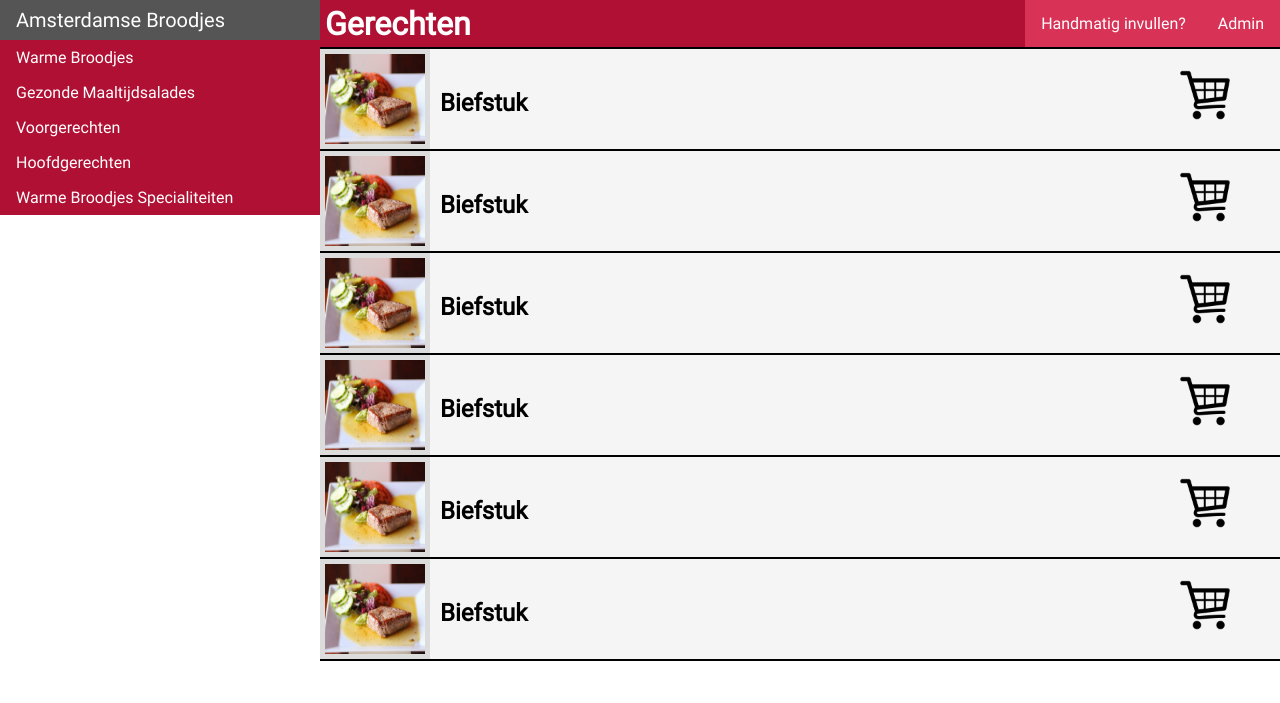
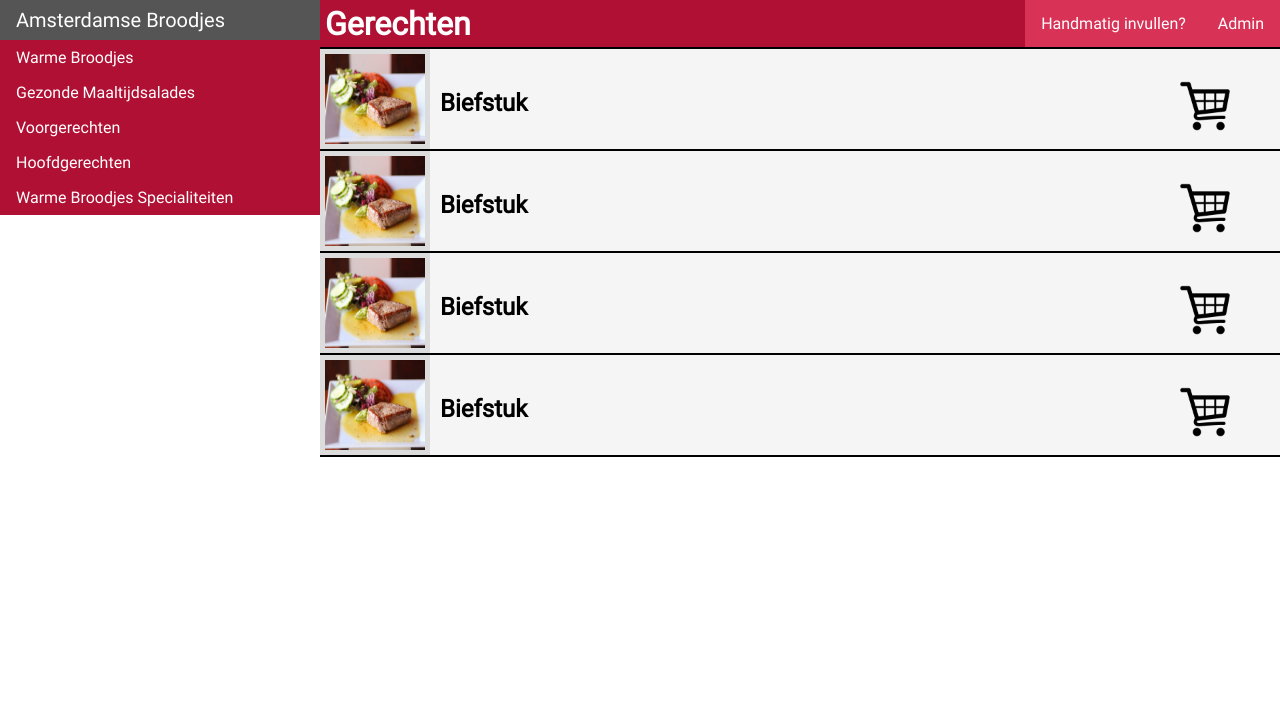
Before and after one commit to RowyDonker/Westpoort, a PHP site: page /?page=1 in a window 1280 px wide. Shown: the top 703 px of the page. Run offline with PHP 8.4, Linux system fonts and the light colour scheme.

Commit message:
Aanpassingen

```diff
--- a/css/style.css
+++ b/css/style.css
@@ -52,7 +52,9 @@ margin-left: 5px;
     background-color: #b01033;
     float: left;
 }
-
+#NAV2 li{
+transition: 0.5s all;
+}
 #NAV2 li a {
     display: block;
     color: white;
@@ -118,12 +120,13 @@ transition: all 0.5s;
 opacity: 1;
 transition: all 0.5s;
 width: 90%;
+visibility: visible;
 }
 .Beschrijving{
 opacity: 0;
 width: 90%;
-height: 57px;
-pos
+visibility: hidden;
+
 }
 .GerechtTekst{
 margin-left: 10%;
@@ -141,6 +144,7 @@ height: 50px;
 width: 50px;
 float: right;
 margin-right: 20px;
+
 cursor: pointer;
 transition: all 1.5s;
 }
@@ -148,7 +152,7 @@ transition: all 1.5s;
 height: 50px;
 width: 50px;
 float: right;
-margin-top: -100px;
+margin-top: -80px;
 margin-right: 50px;
 cursor: pointer;
 transition: all 0.5s;
@@ -217,14 +221,14 @@ float: right;
 margin-top: -70px;
 margin-right: 20px;
 cursor: pointer;
-transition: all 1.5s;
+transition: all 0.5s;
 }
 .WinkelKar{
 cursor: pointer;
 width: 50px;
 height: 100px;
 float: right;
-margin-top: -40px;
+margin-top: -30px;
 }
 .WinkelKar:Hover .BestelKar{
 opacity: 0;
--- a/view/home.php
+++ b/view/home.php
@@ -4,15 +4,6 @@
   <li style="float:right"><a class="active" href="#about">Admin</a></li>
    <li style="float:right"><a href="../Files/bestellijst-2017-1(1).pdf" download="Bestellijst">Handmatig invullen?</a></li>
 </ul>
-
-
-
-
-
-
-
-
-
 
 <div class="FoodSelection">
     <img class="PlaatjeGerecht" src="Images/Etenmetnaam/biefstuk.jpg">
@@ -24,26 +15,7 @@
      </div>
     <div class="WinkelKar"><img class="BestelKar" src="Images/shopping_cart_PNG37.png"><img class="BestelKarVol" src="Images/VolleKar.png"><p class="BestelText">Bestellen</p></div>
 </div>
-<div class="FoodSelection">
-    <img class="PlaatjeGerecht" src="Images/Etenmetnaam/biefstuk.jpg">
-    <div class="CONTENT">
-    <div class="GerechtTekst">
-    <h2 class="GerechtNaam">Biefstuk</h2>
-    <p class="Beschrijving">Beschrijving...</p>
-    </div>
-     </div>
-    <div class="WinkelKar"><img class="BestelKar" src="Images/shopping_cart_PNG37.png"><img class="BestelKarVol" src="Images/VolleKar.png"><p class="BestelText">Bestellen</p></div>
-</div>
-<div class="FoodSelection">
-    <img class="PlaatjeGerecht" src="Images/Etenmetnaam/biefstuk.jpg">
-    <div class="CONTENT">
-    <div class="GerechtTekst">
-    <h2 class="GerechtNaam">Biefstuk</h2>
-    <p class="Beschrijving">Beschrijving...</p>
-    </div>
-     </div>
-    <div class="WinkelKar"><img class="BestelKar" src="Images/shopping_cart_PNG37.png"><img class="BestelKarVol" src="Images/VolleKar.png"><p class="BestelText">Bestellen</p></div>
-</div>
+
 <div class="FoodSelection">
     <img class="PlaatjeGerecht" src="Images/Etenmetnaam/biefstuk.jpg">
     <div class="CONTENT">
```
